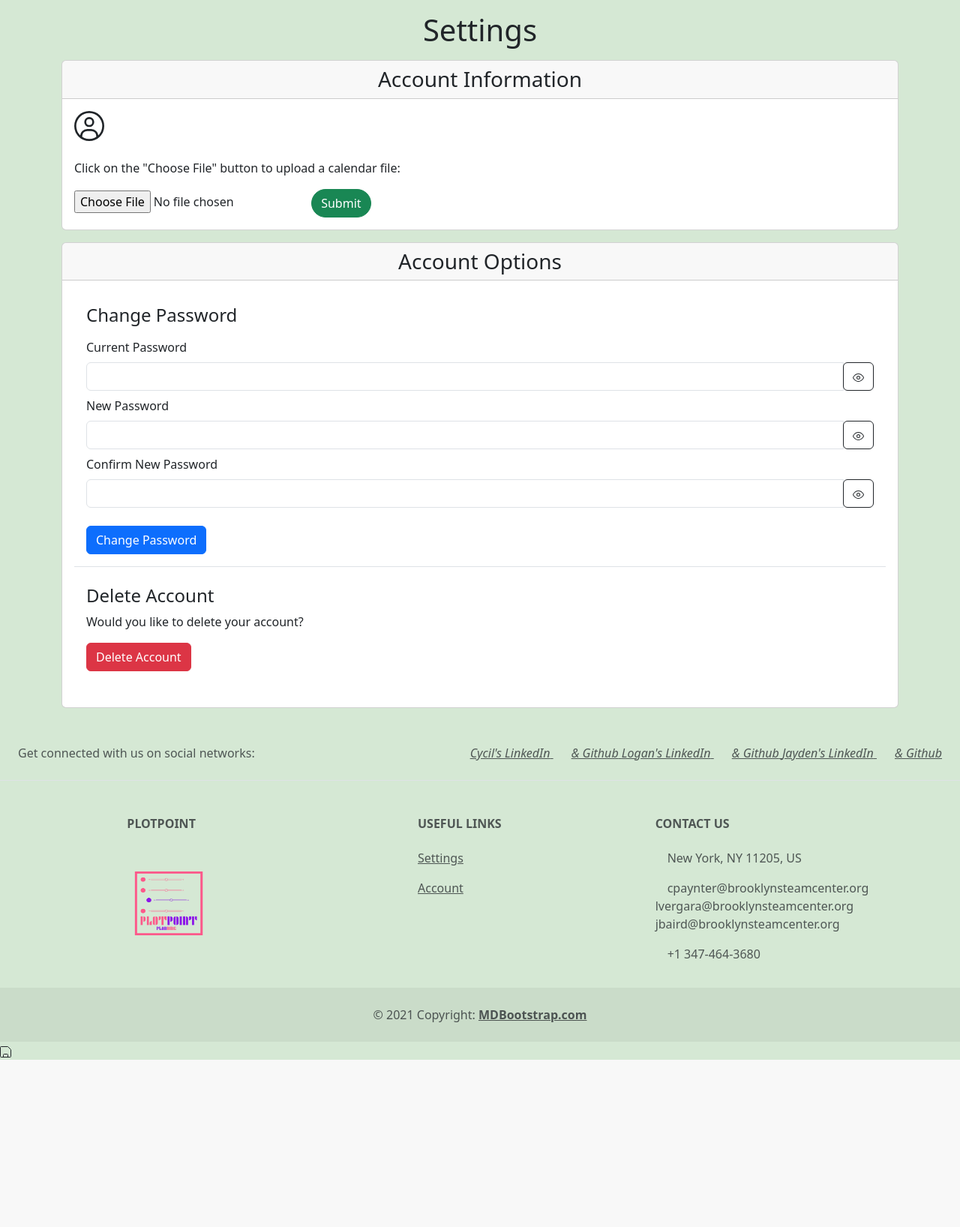
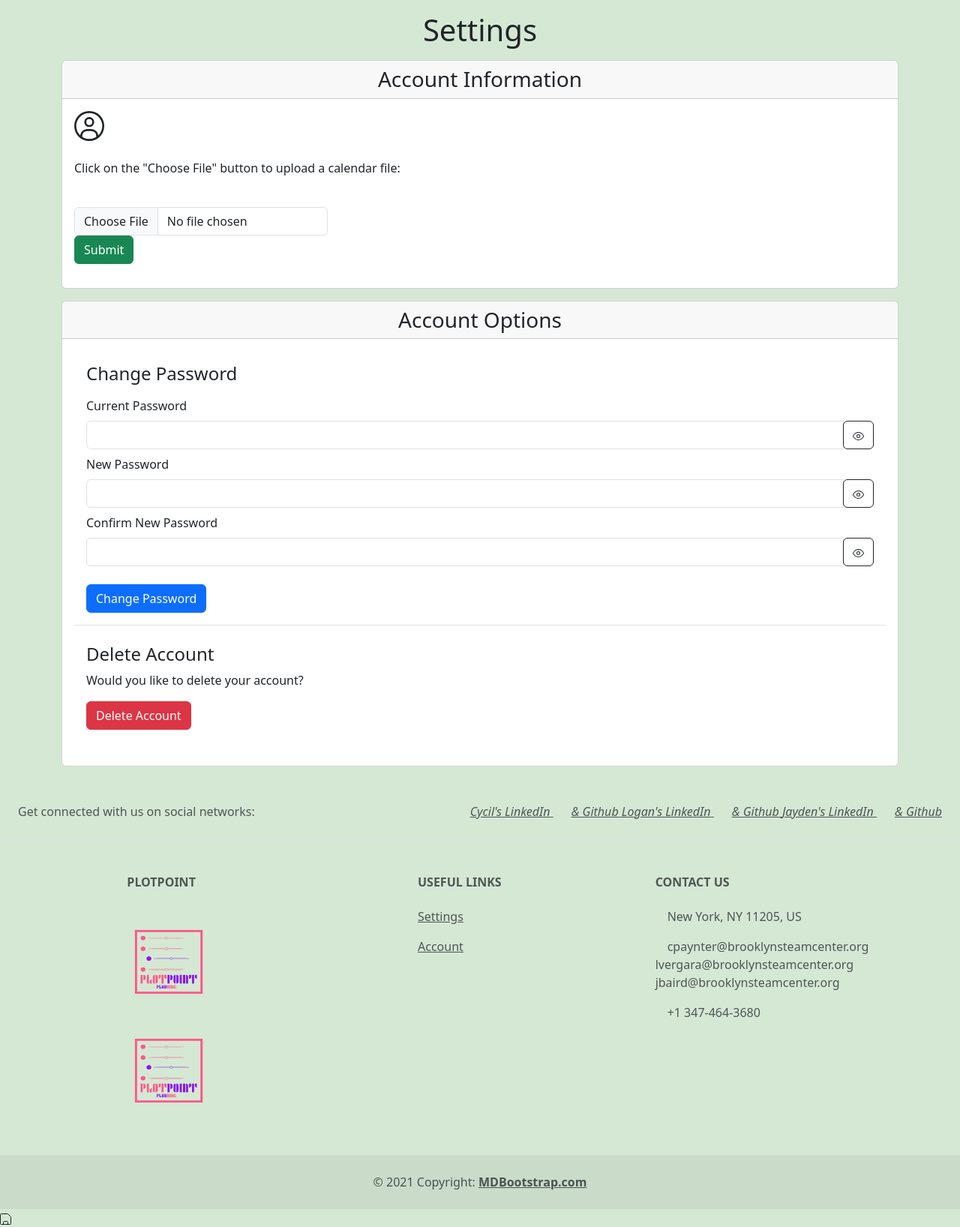
Before and after one commit to Brooklyn-STEAM/10043-Developing-a-Specialized-Tracker-To-Centralize-Assignments-Due-Dates, a Flask app: template templates/account.html.jinja in a window 1280 px wide. Shown: the part 77-1713 px from the top of the page at 75% size. Before the commit the page ends 1490 px from the top, so only its background shows below. Run offline with Flask 3, Linux system fonts and the light colour scheme; the template is opened without the code that fills it, so the values that code supplies are empty.

Commit message:
10043 79 update the footer (#43)
* dadada

* worked from home doing the new look for the button

```diff
--- a/templates/account.html.jinja
+++ b/templates/account.html.jinja
@@ -34,15 +34,17 @@
                 <h5 class="card-title d-inline fs-4">{{current_user.username}}</h5>
                 <br>
                <br>
-               <p>Click on the "Choose File" button to upload a calendar file:</p>
-
-               <form action="/fileupload" method="post" enctype="multipart/form-data">
-                 <input class="" type="file" id="myFile" name="filename">
-                 <input class="rounded-pill btn btn-success" type="submit">
-               </form>
-
+                <p>Click on the "Choose File" button to upload a calendar file:</p>
+               <br>
+                <div class="input-group mb-3">
+                    <form action="/fileupload" method="post" enctype="multipart/form-data">
+                    <input class="form-control" type="file" id="myFile" name="filename">
+                    <input class="btn btn-success input-group-text" type="submit">
+                    </form>
+                </div>
             </div>
         </div>
+
 
         <div class="card mt-3 mb-4">
             <div class="card-header card-header text-center h3">
--- a/templates/components/footer.html.jinja
+++ b/templates/components/footer.html.jinja
@@ -4,9 +4,10 @@
             <span>Get connected with us on social networks:</span>
         </div>
         <div>
-            <a target="_blank" href=" " class="me-4 text-reset">
+            <a target="_blank" href="https://www.linkedin.com/in/cycil-paynter-823694246/" class="me-4 text-reset">
                 <i class="fab fa-linkedin">Cycil's LinkedIn</i>
             </a>
+            <a target="_blank" href="https://github.com/TIMPRO12" class="mr-3 text-reset">
             <a target="_blank" href="https://github.com/TIMPRO12" class="mr-3 text-reset">
                 <i class="fab fa-github">&amp; Github</i>
             </a>
@@ -33,6 +34,7 @@
                     </h6>
                     <a href="#!">
                         <img src="/static/images/redonelogotrans.png" alt="PlotPoint Logo" width="160" height="145">
+                        <img src="/static/images/redonelogotrans.png" alt="PlotPoint Logo" width="160" height="145">
                     </a>
                     <p class="font-weight-bold">
                     </p>
@@ -42,10 +44,10 @@
                         Useful links
                     </h6>
                     <p>
-                        <a href="#!" class="text-reset">Settings</a>
+                        <a href="/settings" class="text-reset">Settings</a>
                     </p>
                     <p>
-                        <a href="#!" class="text-reset">Account</a>
+                        <a href="/acc" class="text-reset">Account</a>
                     </p>
                 </div>
                 <div class="col-md-4 col-lg-3 col-xl-3 mx-auto mb-md-0 mb-4">
```
